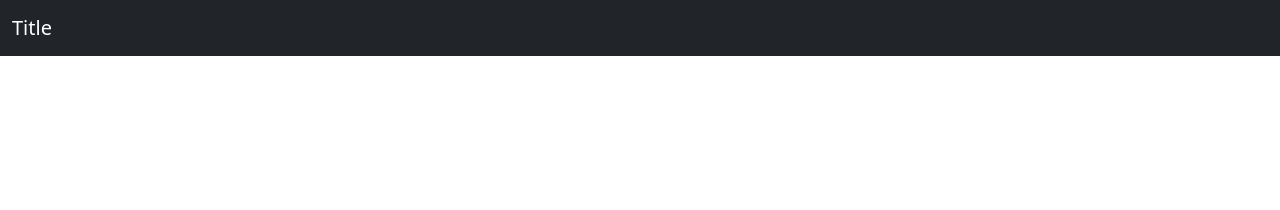
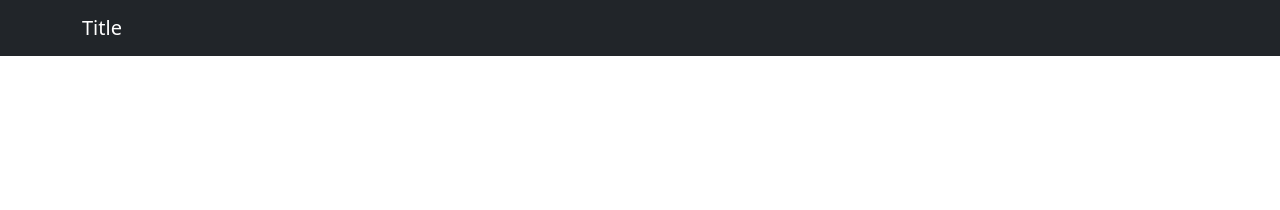
Before and after one commit to rcvalle/jekyll-theme-bootstrap5, a Jekyll site: the page built from index.html, in a window 1280 px wide. Shown: the top 210 px of the page. Built offline with Jekyll 4.4.1, drawn with Linux system fonts in a browser that asks for light colours; the list of posts is cut into pages by our own code.

Commit message:
Change default and navigation container sizes

```diff
--- a/_includes/navigation.html
+++ b/_includes/navigation.html
@@ -1,5 +1,5 @@
 <nav class="navbar navbar-expand-lg sticky-top navbar-dark bg-dark">
-  <div class="container-fluid">
+  <div class="container-md">
     {% if page.type == "home" and paginator.page == 1 %}
       <a href="{{ "/" | relative_url }}" class="navbar-brand">{{ site.title | liquify }}</a>
     {% else %}
--- a/_layouts/default.html
+++ b/_layouts/default.html
@@ -18,7 +18,7 @@
   </head>
   <body>
     {% include navigation.html %}
-    <div class="container my-3 my-lg-5">
+    <div class="container-sm my-3 my-lg-5">
       {{ content }}
     </div>
     <script src="https://cdn.jsdelivr.net/npm/bootstrap@5/dist/js/bootstrap.bundle.min.js" crossorigin="anonymous"></script>
```
